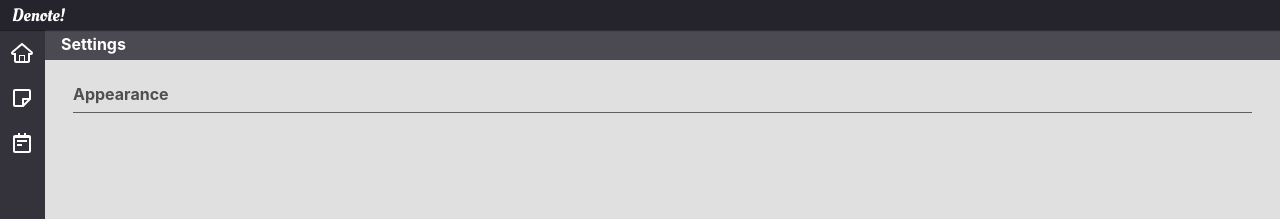
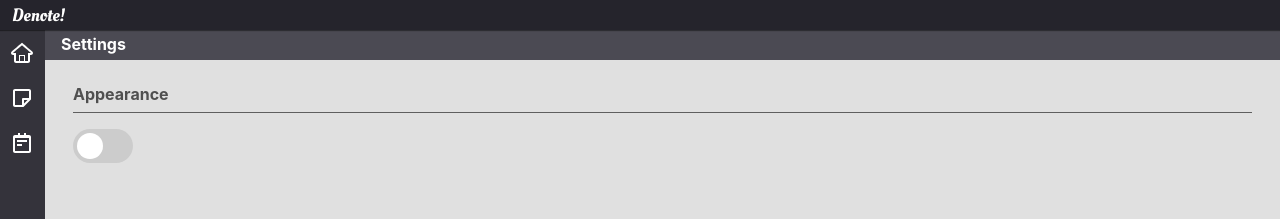
Before and after one commit to fborja44/noteworks, a React (Create React App) app in the folder client/: page /#/settings in a window 1280 px wide. Shown: the top 219 px of the page. Built offline with nearby package versions, Linux system fonts and the light colour scheme.

Commit message:
feat: toggle switch component

```diff
--- a/client/src/components/App.tsx
+++ b/client/src/components/App.tsx
@@ -144,11 +144,11 @@ const App = () => {
 
   /* Current theme state
   ------------------------------------------------------------------------------*/
-  const [theme, setTheme] = useState(lightTheme);
+  const [appTheme, setAppTheme] = useState(lightTheme);
 
   return (
     <div className="App">
-      <ThemeProvider theme={theme}>
+      <ThemeProvider theme={appTheme}>
         <Header />
         <div className="app-container">
           <Sidebar selectedTab={selectedTab} setSelectedTab={setSelectedTab} />
@@ -189,7 +189,7 @@ const App = () => {
             </Route>
             <Route path="/settings">
               <main>
-                <SettingsPage setTheme={setTheme} />
+                <SettingsPage appTheme={appTheme} setAppTheme={setAppTheme} />
               </main>
             </Route>
           </Switch>
--- a/client/src/components/settings/SettingsPage.tsx
+++ b/client/src/components/settings/SettingsPage.tsx
@@ -1,26 +1,39 @@
 /* Settings Content Component
 ------------------------------------------------------------------------------*/
 // React imports
+import { Theme } from "@emotion/react";
 import React from "react";
 
 // Common imports
-import { AppTheme } from "../../common/theme";
+import { AppTheme, darkTheme, lightTheme } from "../../common/theme";
 
 // Component imports
 import PageHeader from "../pageheader/PageHeader";
 import Section from "../Section";
+import ToggleSwitch from "./ToggleSwitch";
 
 export interface SettingsPageProps {
-  setTheme: React.Dispatch<React.SetStateAction<AppTheme>>;
+  appTheme: Theme;
+  setAppTheme: React.Dispatch<React.SetStateAction<AppTheme>>;
 }
 
-const SettingsPage: React.FC<SettingsPageProps> = () => {
+const SettingsPage: React.FC<SettingsPageProps> = ({
+  appTheme,
+  setAppTheme,
+}) => {
   return (
     <React.Fragment>
       <PageHeader title="Settings" />
       <div className="main-content-wrapper">
         <Section name="Appearance">
-
+          <ToggleSwitch
+            isToggled={appTheme === lightTheme ? false : true}
+            onToggle={() =>
+              setAppTheme((prev) =>
+                prev === lightTheme ? darkTheme : lightTheme
+              )
+            }
+          />
         </Section>
       </div>
     </React.Fragment>
--- /dev/null
+++ b/client/src/components/settings/ToggleSwitch.tsx
@@ -0,0 +1,73 @@
+/* Toggle Switch Component
+------------------------------------------------------------------------------*/
+// React imports
+import React from "react";
+
+/** @jsxRuntime classic */
+/** @jsx jsx */
+import { css, jsx } from "@emotion/react";
+import styled from "@emotion/styled";
+
+// Tutorial from: https://www.youtube.com/watch?v=bztDMD4HSL0
+const Switch = styled.label`
+  position: relative;
+  display: inline-block;
+  width: 60px;
+  height: 34px;
+
+  input {
+    opacity: 0;
+    width: 0;
+    height: 0;
+  }
+
+  input:checked + .slider:before {
+    transform: translateX(26px);
+  }
+
+  input:checked + .slider {
+    background-color: lightblue; /* Toggled on background color */
+  }
+`;
+
+const Slider = styled.span`
+  position: absolute;
+  cursor: pointer;
+  top: 0;
+  left: 0;
+  right: 0;
+  bottom: 0;
+
+  background-color: #ccc;
+  transition: 0.4s;
+
+  border-radius: 34px;
+
+  &:before {
+    position: absolute;
+    content: "";
+    height: 26px;
+    width: 26px;
+    left: 4px;
+    bottom: 4px;
+    background-color: white;
+    transition: 0.4s;
+    border-radius: 50%;
+  }
+`;
+
+export interface ToggleSwitchProps {
+  isToggled: boolean;
+  onToggle: () => any;
+}
+
+const ToggleSwitch: React.FC<ToggleSwitchProps> = ({ isToggled, onToggle }) => {
+  return (
+    <Switch>
+      <input type="checkbox" checked={isToggled} onChange={onToggle} />
+      <Slider className="slider" />
+    </Switch>
+  );
+};
+
+export default ToggleSwitch;
```
